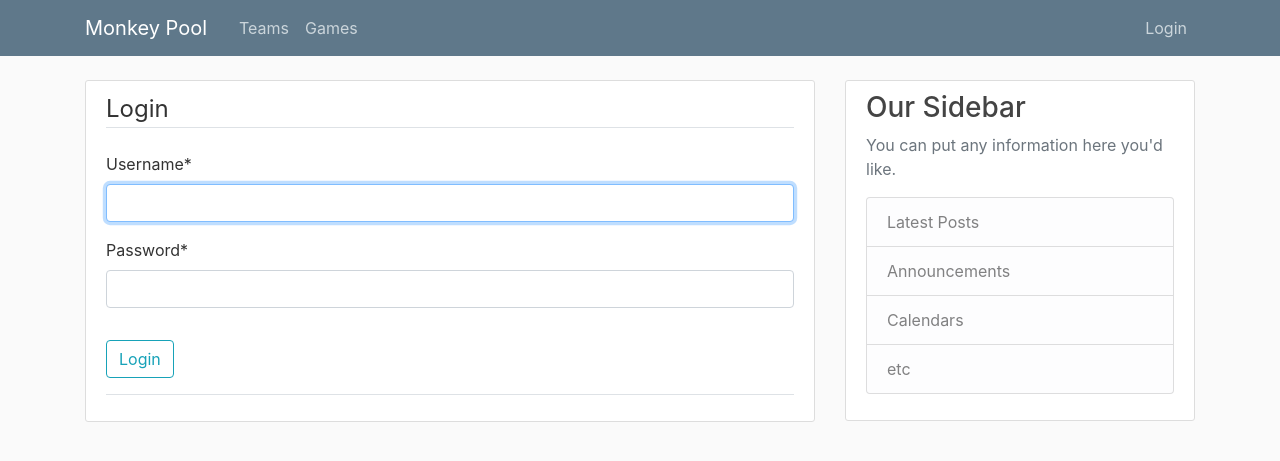
After one commit to tammer/pool, a Django app: page /login/ in a window 1280 px wide. The commit adds this page. Shown: the top 461 px of the page. Run offline with Django 3.2, Linux system fonts and the light colour scheme; some libraries are stand-ins or nearby versions.

Commit message:
login and logout

```diff
--- a/mysite/settings.py
+++ b/mysite/settings.py
@@ -123,3 +123,5 @@ USE_TZ = False
 STATIC_URL = '/static/'
 
 CRISPY_TEMPLATE_PACK = 'bootstrap4'
+
+LOGIN_REDIRECT_URL = 'pool-teams'
--- a/mysite/urls.py
+++ b/mysite/urls.py
@@ -14,12 +14,15 @@ Including another URLconf
     2. Add a URL to urlpatterns:  path('blog/', include('blog.urls'))
 """
 from django.contrib import admin
+from django.contrib.auth import views as auth_views
 from django.urls import path, include
 from users import views as user_views
 
 urlpatterns = [
     path('admin/', admin.site.urls),
     path('register/', user_views.register, name='register'),
+    path('login/', auth_views.LoginView.as_view(template_name='users/login.html'), name = 'login'),
+    path('logout/', auth_views.LogoutView.as_view(template_name='users/logout.html'), name = 'logout'),
     path('pool/', include('pool.urls')),
 
 ]
--- a/pool/templates/pool/base.html
+++ b/pool/templates/pool/base.html
@@ -29,8 +29,11 @@
 	        </div>
 	        <!-- Navbar Right Side -->
 	        <div class="navbar-nav">
-	          <a class="nav-item nav-link" href="#">Login</a>
-	          <a class="nav-item nav-link" href="#">Register</a>
+	        	{% if user.is_authenticated %}
+	          		<a class="nav-item nav-link" href="{% url 'logout' %}">Logout</a>
+	          	{% else %}
+	          		<a class="nav-item nav-link" href="{% url 'login' %}">Login</a>
+	          	{% endif %}
 	        </div>
 	      </div>
 	    </div>
--- /dev/null
+++ b/users/templates/users/login.html
@@ -0,0 +1,18 @@
+{% extends "pool/base.html" %}
+{% load crispy_forms_tags %}
+{% block content %}
+	<div class="content-section">
+		<form method = "POST" >
+			{% csrf_token %}
+			<fieldset class="form-group">
+				<legend class='border-bottom mb-4'>Login</legend>
+				{{ form|crispy }}
+			</fieldset>
+			<div class='form-group'>
+				<button class='btn btn-outline-info' type='submit'>Login</button>
+			</div>
+		</form>
+		<div class='border-top pt-3'>
+		</div>
+	</div>
+{% endblock content %}
```
Also changed, not shown: users/templates/users/logout.html (added, +9 -0 lines).
